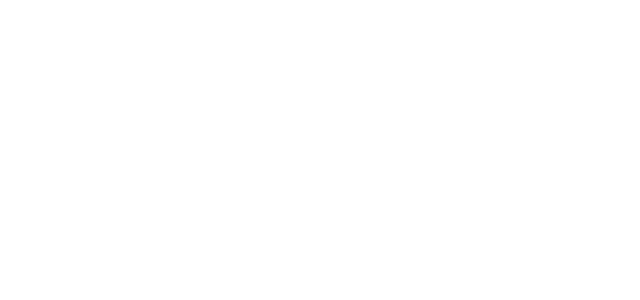
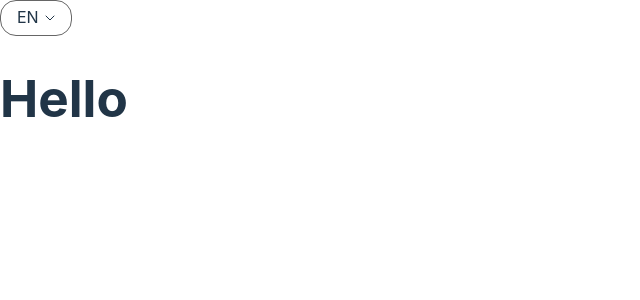
Before and after one commit to belevd/resume, a Svelte app: page / in a window 1280 px wide. Shown: the top 300 px of the page, without its empty margins (0-640 px from the left). Built offline with nearby package versions, Linux system fonts and the light colour scheme.

Commit message:
add languages and selector

```diff
--- a/src/App.svelte
+++ b/src/App.svelte
@@ -1,8 +1,11 @@
 <script lang="ts">
+  import Intro from "./lib/Intro.svelte";
+  import Header from "./lib/Header.svelte";
 </script>
 
 <main>
-
+    <Header />
+    <Intro />
 </main>
 
 <style>
--- a/src/app.css
+++ b/src/app.css
@@ -1,18 +1,26 @@
 :root {
+  --base-weak: rgba(255, 255, 255, 0.87);
+  --base-medium: #666;
+  --base-strong: #242424;
+
   font-family: Inter, Avenir, Helvetica, Arial, sans-serif;
   font-size: 16px;
   line-height: 24px;
   font-weight: 400;
 
   color-scheme: dark light;
-  color: rgba(255, 255, 255, 0.87);
-  background-color: #444;
+  color: var(--base-weak);
+  background-color: var(--base-strong);
 
   font-synthesis: none;
   text-rendering: optimizeLegibility;
   -webkit-font-smoothing: antialiased;
   -moz-osx-font-smoothing: grayscale;
   -webkit-text-size-adjust: 100%;
+}
+
+*, ::before, ::after {
+  box-sizing: border-box;
 }
 
 a {
@@ -91,8 +99,8 @@
 
 @media (prefers-color-scheme: light) {
   :root {
-    color: #213547;
-    background-color: #ffffff;
+    --base-weak: #213547;
+    --base-strong: #ffffff;
   }
   a:hover {
     color: #747bff;
--- /dev/null
+++ b/src/assets/ArrowHide.svelte
@@ -0,0 +1,7 @@
+<script>
+
+</script>
+
+<svg class={$$props.class} width="10" height="6" viewBox="0 0 10 6" fill="none" xmlns="http://www.w3.org/2000/svg">
+    <path d="M1 1L5 5L9 1" stroke="currentColor" stroke-linecap="round" stroke-linejoin="round"/>
+</svg>
--- /dev/null
+++ b/src/i18n/en.ts
@@ -0,0 +1,3 @@
+export default {
+  'intro.header': 'Hello',
+}
--- /dev/null
+++ b/src/i18n/index.ts
@@ -0,0 +1,31 @@
+import ru from './ru';
+import en from './en';
+import {derived, writable} from "svelte/store";
+
+let translations = {
+  ru,
+  en
+};
+
+export const language = writable('en');
+
+function translate(locale: string, key: string, vars: { [key: string]: any }) {
+  if (!key) throw new Error("no key provided to $t()");
+  if (!locale) throw new Error(`no translation for key "${key}"`);
+
+  let text = translations[locale][key];
+
+  if (!text) throw new Error(`no translation found for ${locale}.${key}`);
+
+  Object.keys(vars).map((k) => {
+    const regex = new RegExp(`{{${k}}}`, "g");
+    text = text.replace(regex, vars[k]);
+  });
+
+  return text;
+}
+
+export const t = derived(
+  language,
+  ($language) => (key, vars = {}) => translate($language, key, vars)
+);
--- /dev/null
+++ b/src/i18n/ru.ts
@@ -0,0 +1,3 @@
+export default {
+  'intro.header': 'Привет',
+}
--- /dev/null
+++ b/src/lib/Header.svelte
@@ -0,0 +1,29 @@
+<script>
+  import Select from "./ui/Select.svelte";
+  import {language} from "../i18n/index.ts";
+
+  const options = [
+    {label: 'RU', value: 'ru'},
+    {label: 'EN', value: 'en'}
+  ];
+
+  let selectedLang = {value: $language, label: $language.toUpperCase()}
+  language.subscribe(value => {
+    selectedLang = {value, label: value.toUpperCase()}
+  })
+
+  const onLanguageChange = (value) => {
+    language.set(value.value);
+  };
+</script>
+
+<header class="header">
+    <Select class="header__select" options={options} onChange={onLanguageChange} value={selectedLang}/>
+</header>
+
+
+<style>
+    .header > :global(.header__select) {
+      width: 4.5em;
+    }
+</style>
--- a/src/lib/Intro.svelte
+++ b/src/lib/Intro.svelte
@@ -0,0 +1,7 @@
+<script>
+  import {t} from "../i18n/index.ts";
+</script>
+
+<main>
+    <h1>{$t('intro.header')}</h1>
+</main>
--- /dev/null
+++ b/src/lib/ui/Select.svelte
@@ -0,0 +1,115 @@
+<script>
+  import ArrowHide from "../../assets/ArrowHide.svelte";
+
+  export let onChange = () => {
+    },
+    value = {label: ''},
+    options = [];
+
+  let isShow = false;
+  let select;
+
+  function onBlur (event) {
+    if (!event || (event.target !== select && !select.contains(event.target))) {
+      isShow = false
+      document.removeEventListener('click', onBlur);
+    }
+  }
+
+  function onFocus () {
+    if (isShow) {
+      onBlur();
+    } else {
+      document.addEventListener('click', onBlur, {capture: true});
+      isShow = true;
+
+    }
+  }
+
+  function handleChange (value) {
+    onBlur();
+    onChange(value);
+  }
+</script>
+
+<div bind:this={select} class={`select__wrapper ${$$props.class || ''}`}>
+    <div on:click={onFocus} on:keypress={onFocus} class="select">
+        {value.label}
+        <ArrowHide class={`select__icon ${isShow ? 'select__icon_hide' : ''}`}/>
+    </div>
+    {#if isShow}
+        <div class="select__dropdown">
+            {#each options as option}
+                <div
+                        class="select__option"
+                        on:click={() => handleChange(option)}
+                        on:keypress={() => handleChange(option)}
+                >
+                    {option.label}
+                </div>
+            {/each}
+        </div>
+    {/if}
+</div>
+
+<style>
+  .select {
+    border: 1px solid var(--base-medium);
+    background: var(--base-strong);
+    outline: none;
+    font-size: 1em;
+    line-height: 1.1;
+    padding: 0.5em 1em;
+    border-radius: 16px;
+    width: 100%;
+    display: flex;
+    align-items: center;
+    justify-content: space-between;
+    cursor: default;
+  }
+
+  :global(.select__icon) {
+    color: var(--base-weak);
+    width: 10px;
+  }
+
+  :global(.select__icon_hide) {
+    rotate: 180deg;
+  }
+
+  .select__wrapper {
+    position: relative;
+    width: 10em;
+  }
+
+  .select__dropdown {
+    position: absolute;
+    top: 100%;
+    left: 0;
+    width: 100%;
+    background: inherit;
+    border: 1px solid var(--base-medium);
+    background: var(--base-strong);
+    border-radius: 16px;
+    overflow: hidden;
+  }
+
+  .select__option {
+    border-bottom: 1px solid var(--base-medium);
+    padding: 0.25em 1em;
+    cursor: default;
+  }
+
+  .select__option:first-child {
+    padding-top: 0.5em;
+  }
+
+  .select__option:last-child {
+    padding-bottom: 0.5em;
+    border-bottom: 0;
+  }
+
+  .select__option:hover {
+    background: var(--base-medium);
+  }
+</style>
```
